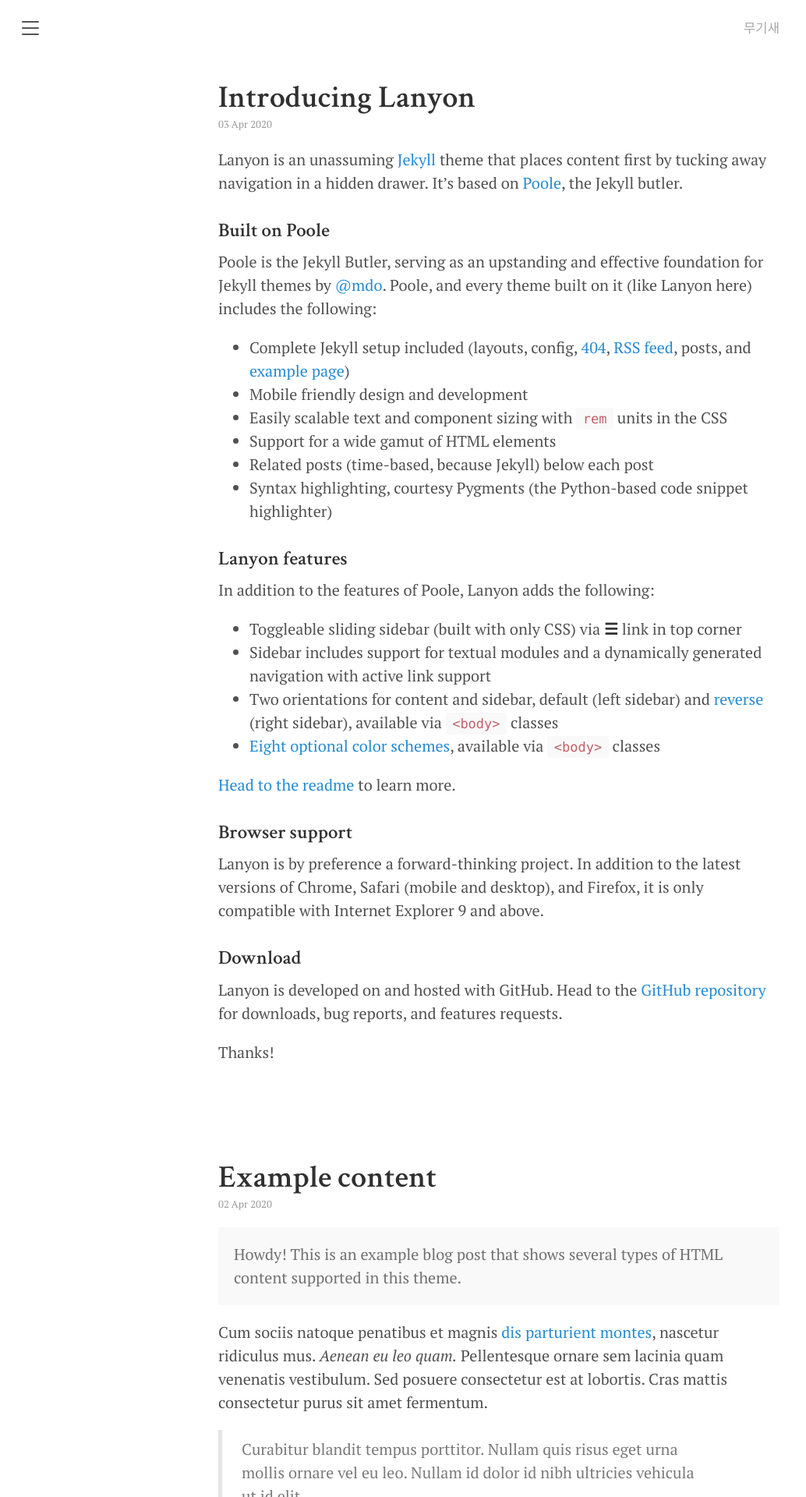
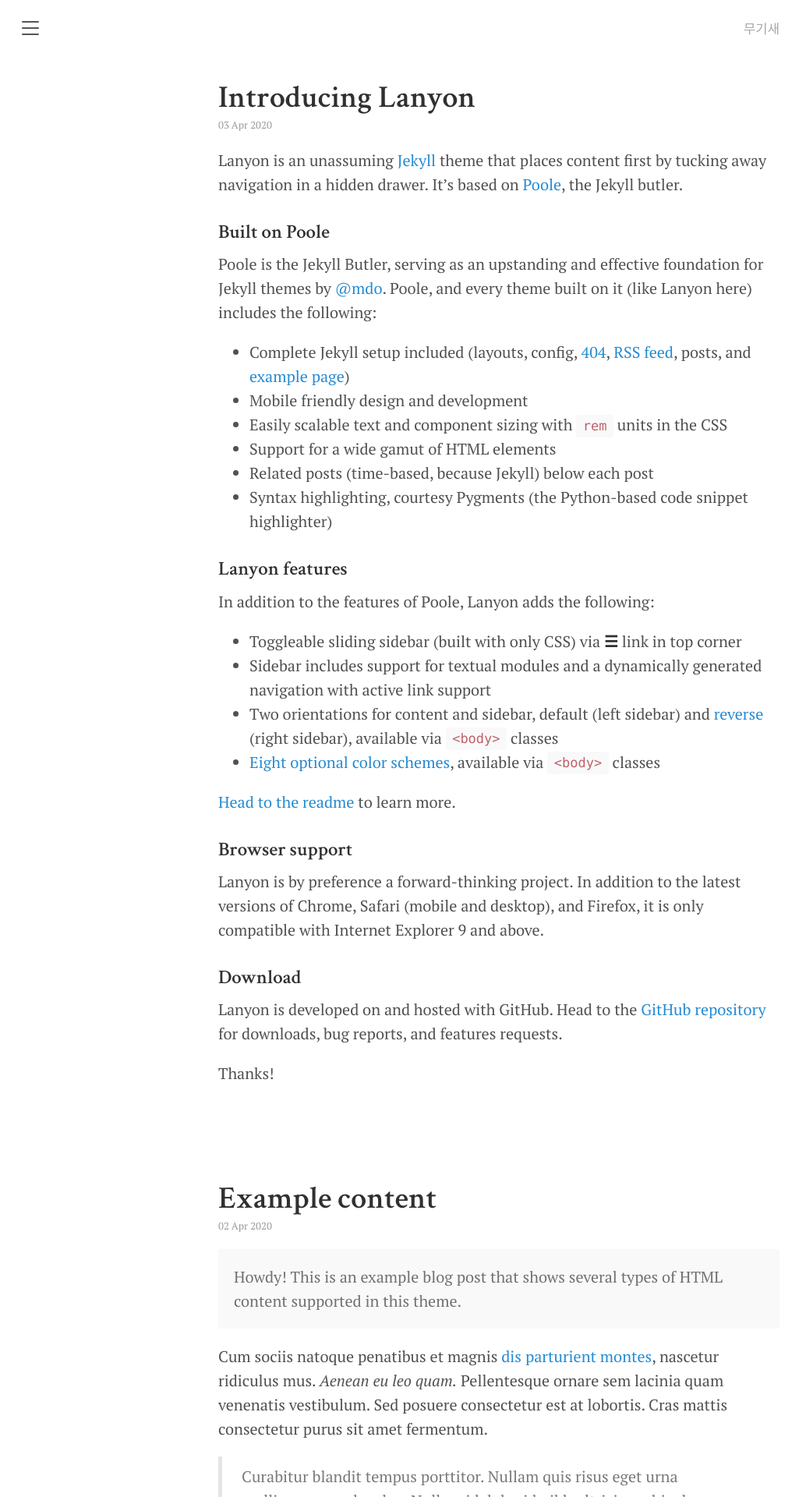
Before and after one commit to mugisae/mugipage, a Jekyll site: the page built from index.html, in a window 1280 px wide. Shown: the top 1920 px of the page at 78% size, without its empty margins (0-1034 px from the left). Built offline with Jekyll 4.4.1, drawn with Linux system fonts in a browser that asks for light colours; the list of posts is cut into pages by our own code.

Commit message:
Update mugi-lanyon.css

```diff
--- a/public/css/mugi-lanyon.css
+++ b/public/css/mugi-lanyon.css
@@ -42,6 +42,7 @@
 
 html {
   font-family: "PT Serif", Georgia, "Times New Roman", serif;
+  line-height: 1.55;
 }
 
 h1, h2, h3, h4, h5, h6 {
```
